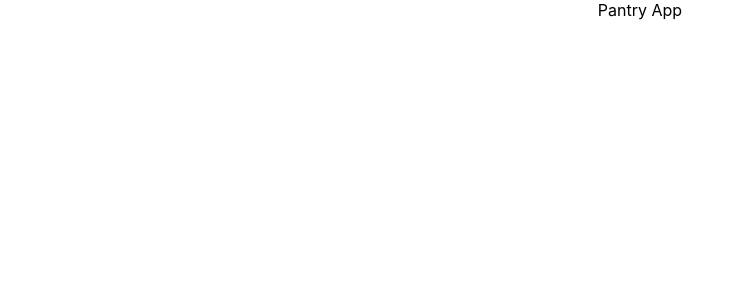
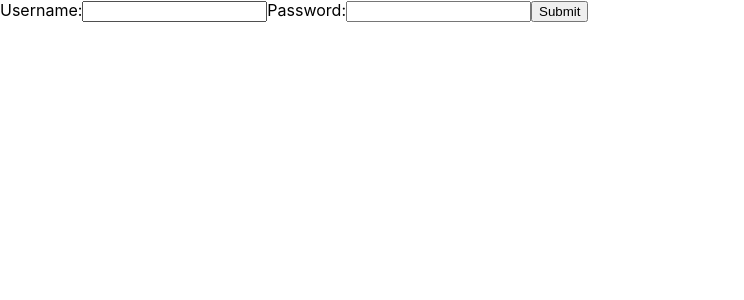
Before and after one commit to Dillonpyle/pantry-app-fe, a React (Create React App) app: page / in a window 1280 px wide. Shown: the top 300 px of the page, without its empty margins (0-744 px from the left). Built offline with nearby package versions, Linux system fonts and the light colour scheme.

Commit message:
register is working on react side

```diff
--- a/src/App.js
+++ b/src/App.js
@@ -2,11 +2,66 @@ import React, { Component } from 'react';
 import './App.css';
 
 class App extends Component {
+  async componentDidMount() {
+  }
+
+  handleRegister = async (data) => {
+
+    try {
+
+      const registerResponse = await fetch('http://localhost:8000/api/v1/users', {
+        method: 'POST',
+        body: JSON.stringify(data),
+        credentials: 'include',
+        headers: {
+          'Content-Type': 'application/json'
+        }
+
+      })
+
+      const registerParsed = await registerResponse.json()
+
+      console.log(registerParsed)
+
+    } catch (err) {
+      console.log(err)
+    }
+
+  }
+  handleChange = (e) => {
+    this.setState({
+      [e.target.name]: e.target.value
+    })
+  }
+  handleSubmit = async (e) => {
+    e.preventDefault();
+
+    const loginResponse = await fetch('http://localhost:8000/api/v1/users', {
+      method: 'POST',
+      credentials: 'include',
+      body: JSON.stringify(this.state),
+      headers: {
+        'Content-Type': 'application/json'
+      }
+    });
+
+    const parsedResponse = await loginResponse.json();
+
+    console.log(parsedResponse)
+  }
   render() {
     return (
-      <div className="App">
-        Pantry App
-      </div>
+      <form onSubmit={this.handleSubmit}>
+        <label>
+          Username:
+          <input type="text" name="username" onChange={this.handleChange} />
+        </label>
+        <label>
+          Password:
+          <input type="password" name="password" onChange={this.handleChange} />
+        </label>
+        <input type='Submit' />
+      </form>
     );
   }
 }
```
Also changed, not shown: src/register/index.js (added, +42 -0 lines), 1 other file (tests, documents, lock files or other folders).
